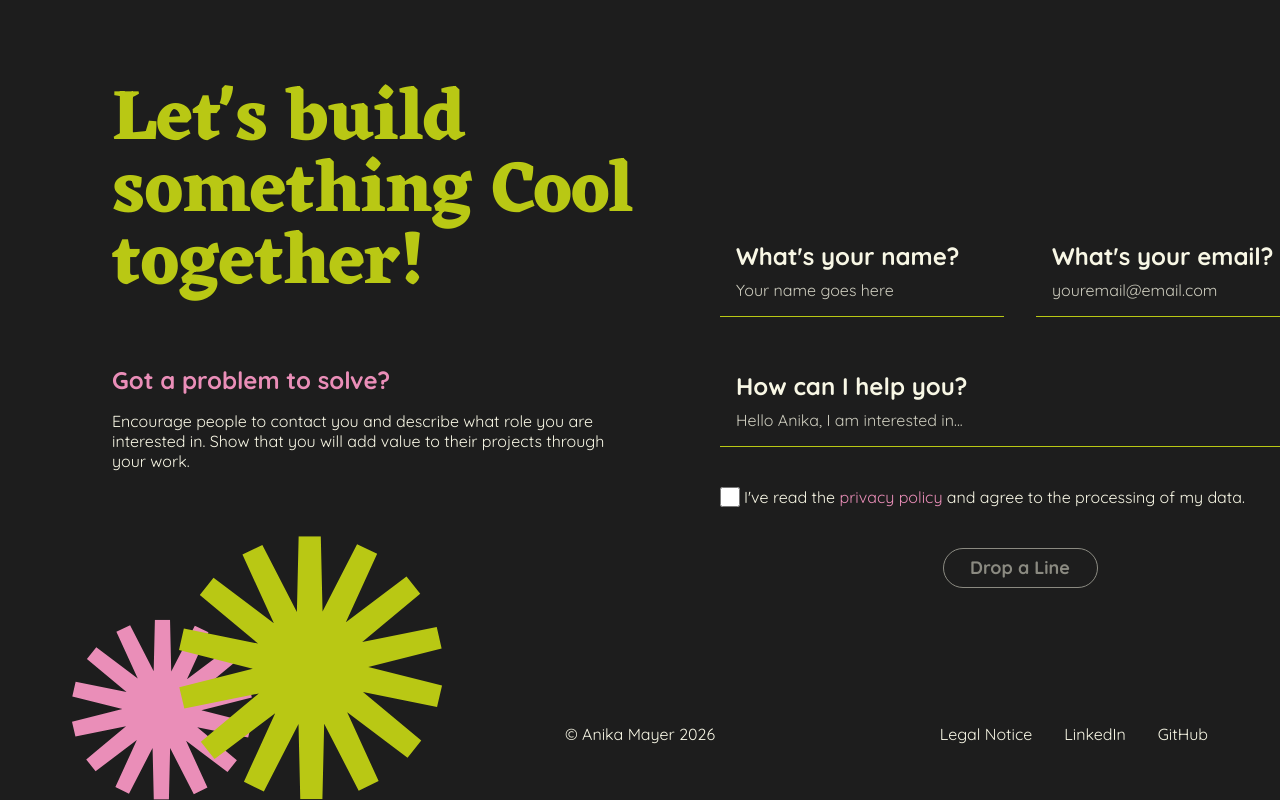
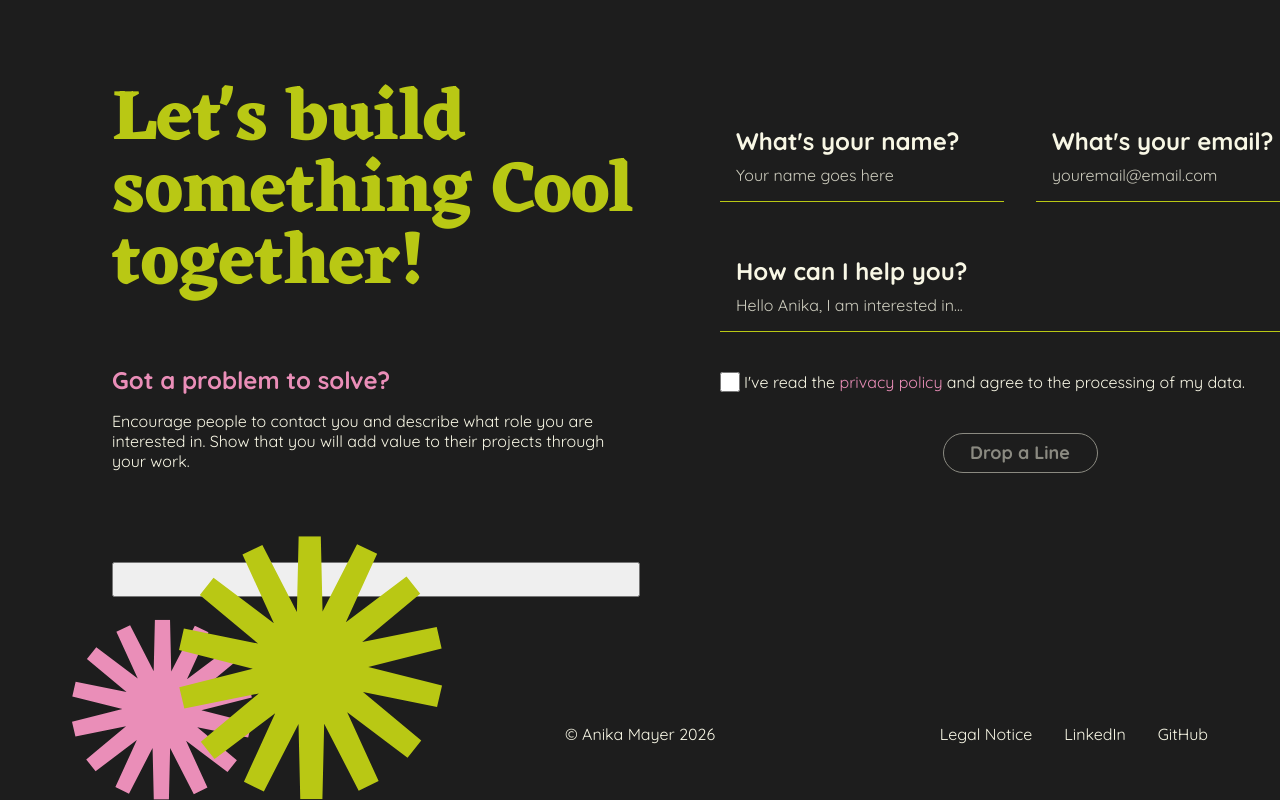
Before and after one commit to AnikaMayer/Portfolio, an Angular app: page / in a window 1280 px wide. Shown: the part 4075-4875 px from the top of the page. Built offline with nearby package versions, Linux system fonts and the light colour scheme.

Commit message:
feat: nav-btn to hero-section

```diff
--- a/src/app/pages/main/main-components/contact/contact.html
+++ b/src/app/pages/main/main-components/contact/contact.html
@@ -78,5 +78,20 @@
         <app-button [disabled]="!contactForm().valid()">Drop a Line</app-button>
       </div>
     </div>
+    <button class="contact__startbtn">
+      <a href="#hero-section">
+        <svg
+          width="8"
+          height="17"
+          viewBox="0 0 8 17"
+          fill="none"
+          xmlns="http://www.w3.org/2000/svg"
+        >
+          <path
+            d="M4.03324 0.146447C3.83798 -0.0488155 3.5214 -0.0488155 3.32613 0.146447L0.144154 3.32843C-0.0511086 3.52369 -0.0511086 3.84027 0.144154 4.03553C0.339416 4.2308 0.655998 4.2308 0.85126 4.03553L3.67969 1.20711L6.50811 4.03553C6.70338 4.2308 7.01996 4.2308 7.21522 4.03553C7.41048 3.84027 7.41048 3.52369 7.21522 3.32843L4.03324 0.146447ZM3.17969 16.5C3.17969 16.7761 3.40355 17 3.67969 17C3.95583 17 4.17969 16.7761 4.17969 16.5H3.17969ZM3.17969 0.5V16.5H4.17969V0.5H3.17969Z"
+          />
+        </svg>
+      </a>
+    </button>
   </div>
 </section>
```
